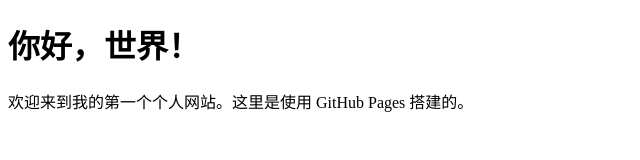
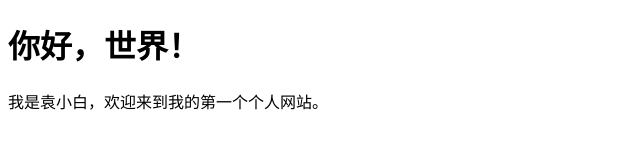
Before and after one commit to yuanqunjie/yuanqunjie, a plain HTML site: page index.html in a window 1280 px wide. Shown: the whole page, without its empty margins (0-640 px from the left). Drawn offline with Linux system fonts and the light colour scheme.

Commit message:
Update introduction paragraph in index.html

```diff
--- a/index.html
+++ b/index.html
@@ -7,6 +7,6 @@
 </head>
 <body>
     <h1>你好，世界！</h1>
-    <p>欢迎来到我的第一个个人网站。这里是使用 GitHub Pages 搭建的。</p>
+    <p>我是袁小白，欢迎来到我的第一个个人网站。</p>
 </body>
 </html>
```
